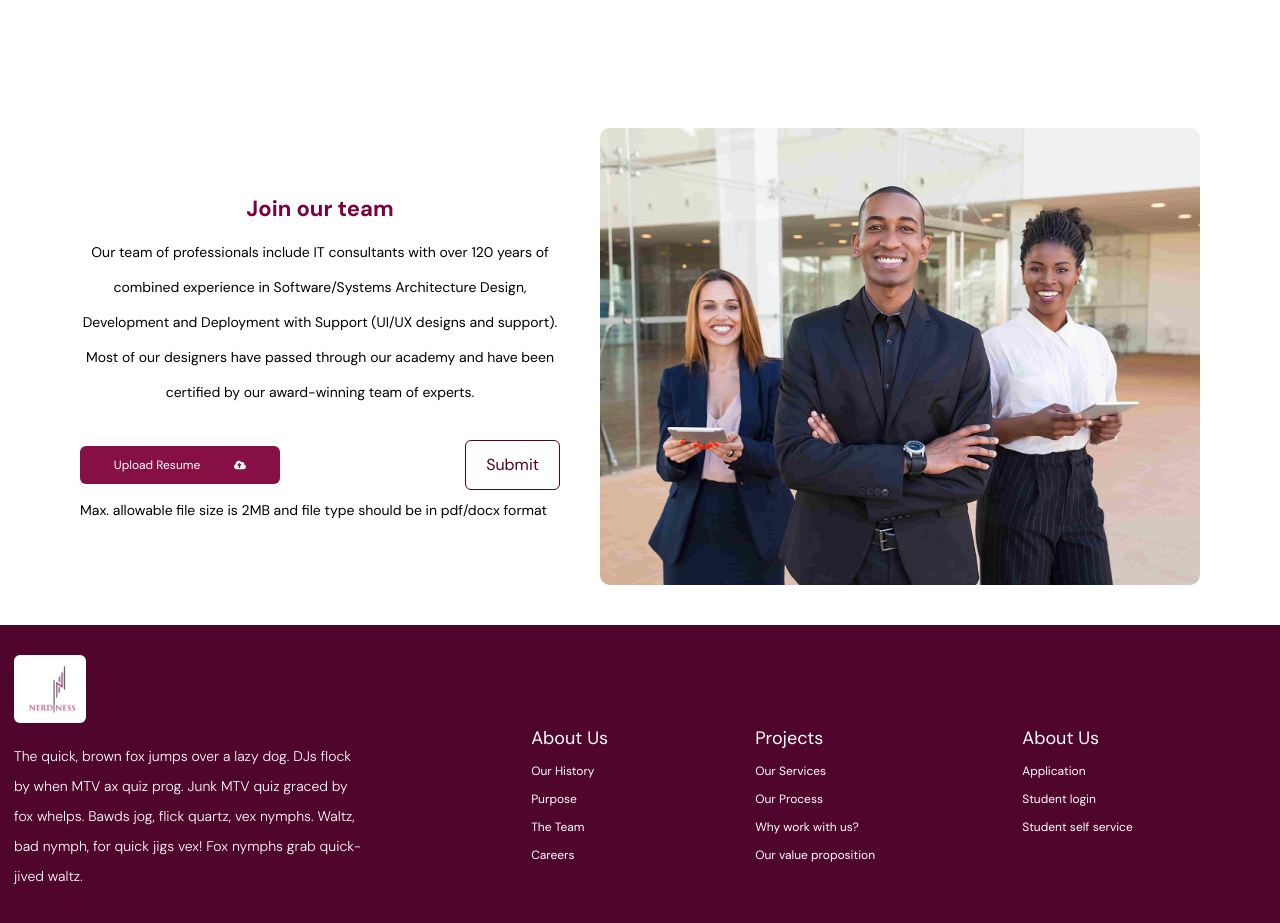
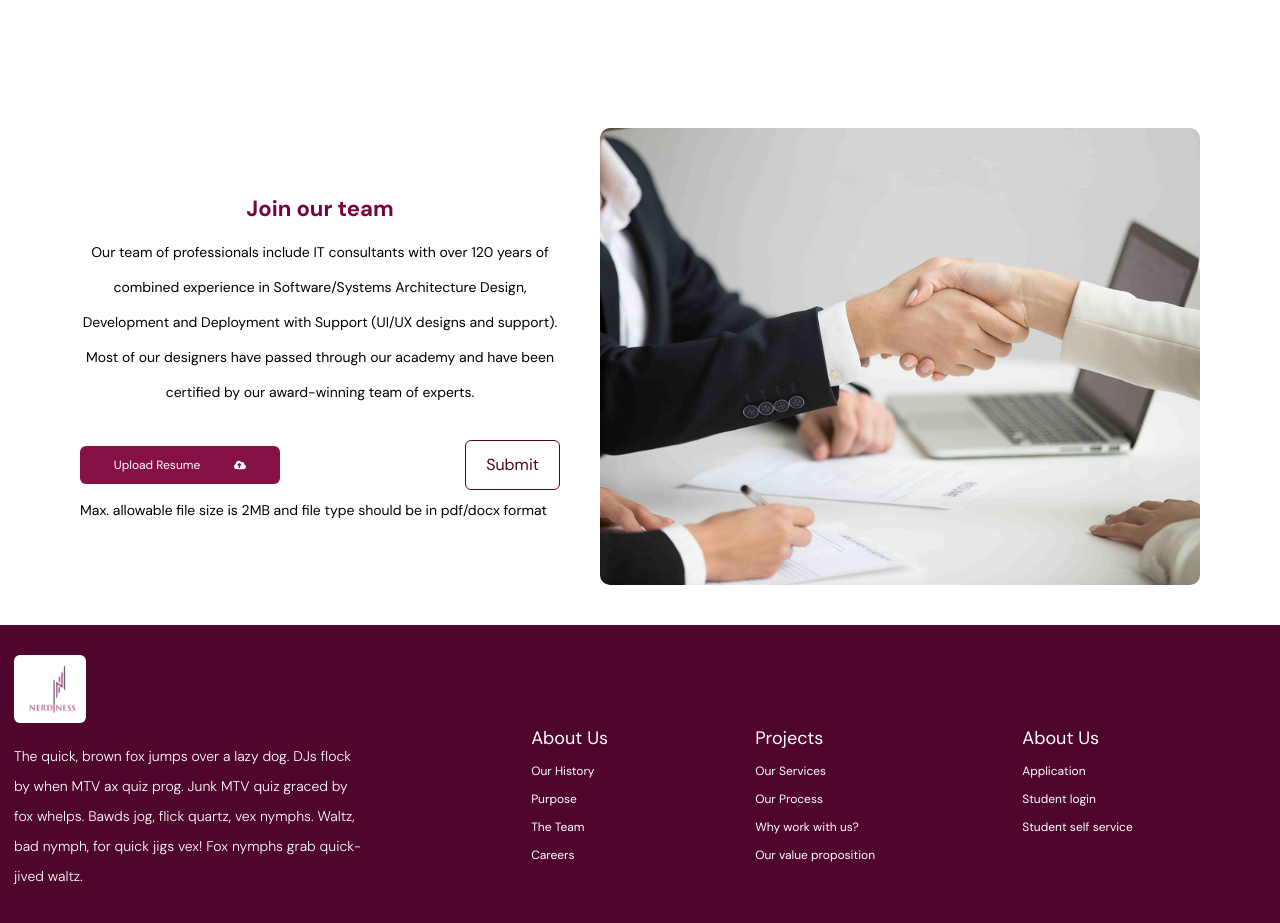
Before and after one commit to el3mzwurld/nerdiness-co, a React (Vite) app: page /about in a window 1280 px wide. Shown: the part 2100-3023 px from the top of the page. Built offline with nearby package versions, Linux system fonts and the light colour scheme.

Commit message:
Changes to the about screen : Image updated, Padding on last section

```diff
--- a/src/pages/about.tsx
+++ b/src/pages/about.tsx
@@ -8,6 +8,7 @@ import { FaCloudUploadAlt, FaUpload } from "react-icons/fa";
 import faq from "../assets/images/faq.png";
 import heroBg from "../assets/images/body-2.png";
 import team from "../assets/images/team.png";
+import joinTeam from "../assets/images/joinUs.png";
 const About = () => {
   const [windowWidth, setWindowWidth] = useState(window.innerWidth);
   useEffect(() => {
@@ -117,7 +118,7 @@ const About = () => {
             className="w-[90%] h-[50%] lg:w-1/2 lg:h-full"
           >
             <img
-              src={team}
+              src={joinTeam}
               alt=""
               className="w-auto h-[100%] object-cover object-center rounded-[10px]"
             />
```
Also changed, not shown: src/assets/images/joinUs.png (added).
